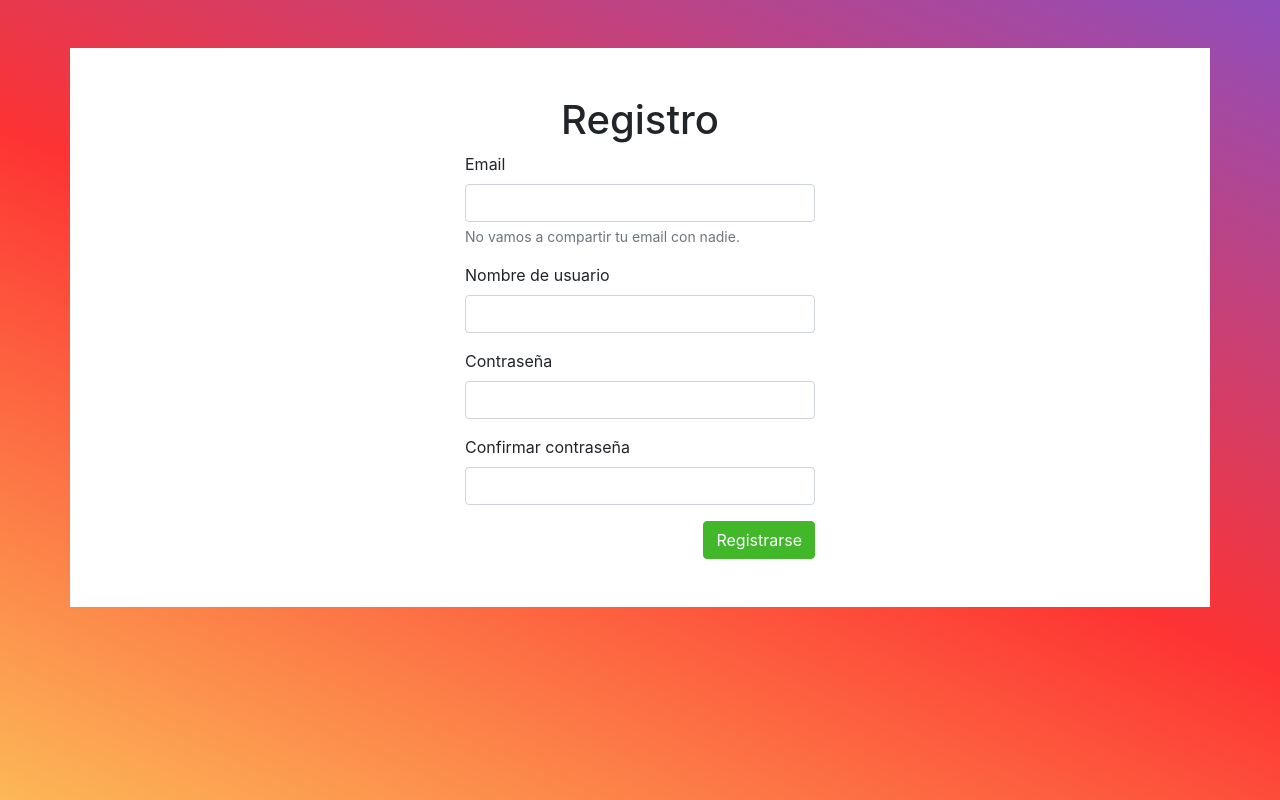
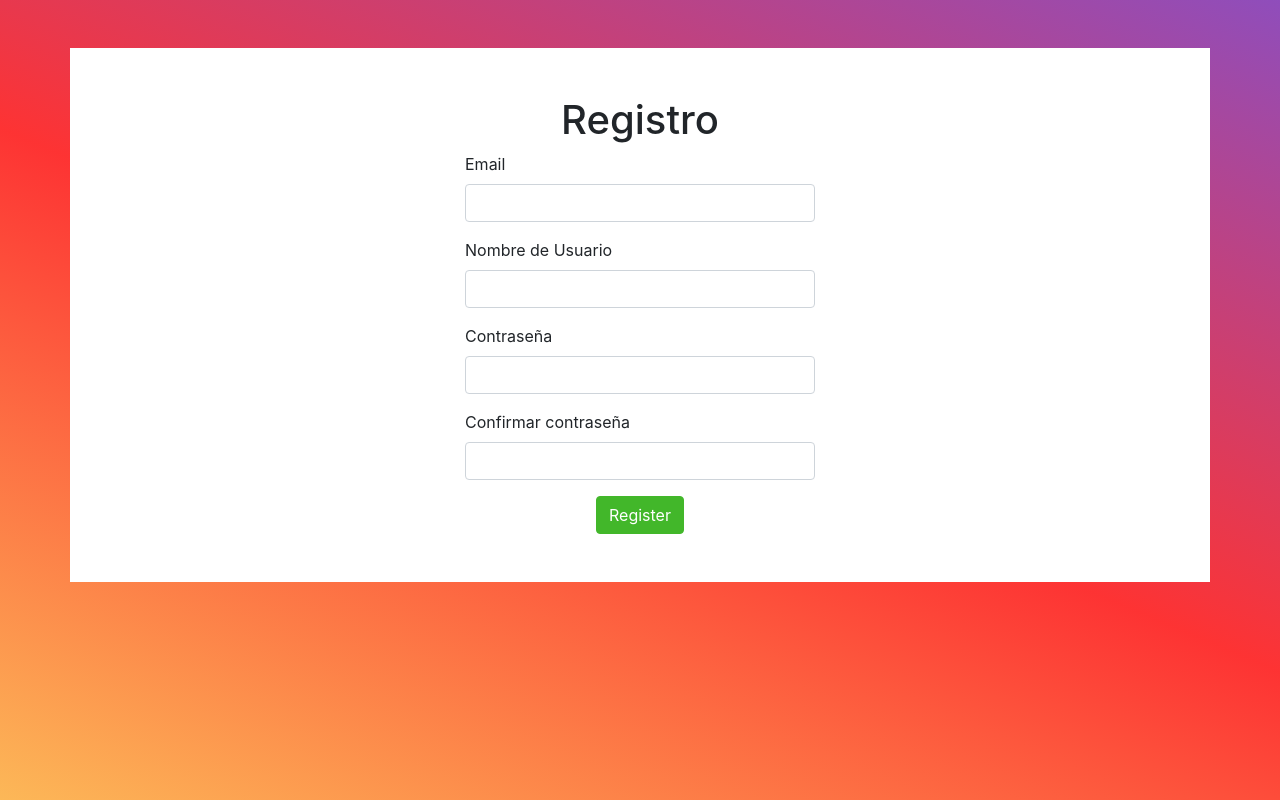
Before and after one commit to Federico-Benitez/Chat-App, a React (Create React App) app in the folder client/: page / in a window 1280 px wide. Built offline with nearby package versions, Linux system fonts and the light colour scheme.

Commit message:
Provider agregado y alertas en el form de registro

```diff
--- a/client/public/index.html
+++ b/client/public/index.html
@@ -7,7 +7,7 @@
     <meta name="theme-color" content="#000000" />
     <meta
       name="description"
-      content="Web site created using create-react-app"
+      content="App de mensajeria"
     />
     <link rel="apple-touch-icon" href="%PUBLIC_URL%/logo192.png" />
     <!--
@@ -24,7 +24,7 @@
       work correctly both with client-side routing and a non-root public URL.
       Learn how to configure a non-root public URL by running `npm run build`.
     -->
-    <title>React App</title>
+    <title>Messenger</title>
   </head>
   <body>
     <noscript>You need to enable JavaScript to run this app.</noscript>
--- /dev/null
+++ b/client/src/ApolloProvider.js
@@ -0,0 +1,15 @@
+import {
+  ApolloClient,
+  InMemoryCache,
+  ApolloProvider as Provider
+} from "@apollo/client";
+
+const client = new ApolloClient({
+  uri: "http://localhost:4000",
+
+  cache: new InMemoryCache()
+});
+
+export default function ApolloProvider(props) {
+  return <Provider client={client} {...props} />;
+}
--- a/client/src/App.js
+++ b/client/src/App.js
@@ -1,13 +1,17 @@
 import { Container } from "react-bootstrap";
+
+import ApolloProvider from "./ApolloProvider";
 
 import "./App.scss";
 import Register from "./pages/Register";
 
 function App() {
   return (
-    <Container className="pt-5">
-      <Register />
-    </Container>
+    <ApolloProvider>
+      <Container className="pt-5">
+        <Register />
+      </Container>
+    </ApolloProvider>
   );
 }
 
--- a/client/src/pages/Register.js
+++ b/client/src/pages/Register.js
@@ -1,5 +1,26 @@
 import React, { useState } from "react";
-import { Row, Col, Form, Button } from "react-bootstrap";
+import { Row, Col, Form, Button, Link } from "react-bootstrap";
+import { gql, useMutation } from "@apollo/client";
+
+const REGISTER_USER = gql`
+  mutation register(
+    $username: String!
+    $email: String!
+    $password: String!
+    $confirmPassword: String!
+  ) {
+    register(
+      username: $username
+      email: $email
+      password: $password
+      confirmPassword: $confirmPassword
+    ) {
+      username
+      email
+      createdAt
+    }
+  }
+`;
 
 export default function Register() {
   const [variables, setVariables] = useState({
@@ -8,54 +29,72 @@ export default function Register() {
     password: "",
     confirmPassword: ""
   });
+
+  const [errors, setErrors] = useState({});
+
+  const [registerUser, { loading }] = useMutation(REGISTER_USER, {
+    update(_, res) {
+      console.log(res);
+    },
+    onError: (err) => setErrors(err.graphQLErrors[0].extensions.errors)
+  });
+
   const submitRegisterForm = (e) => {
     e.preventDefault();
-    console.log(variables);
+    registerUser({ variables });
   };
   return (
     <Row className="bg-white py-5 justify-content-center">
-      <Col sm={8} md={6} lg={4} className>
+      <Col sm={8} md={6} lg={4}>
         <h1 className="text-center">Registro</h1>
-
         <Form onSubmit={submitRegisterForm}>
           <Form.Group>
-            <Form.Label>Email</Form.Label>
+            <Form.Label className={errors.email && "text-danger"}>
+              {errors.email ?? "Email"}
+            </Form.Label>
             <Form.Control
               type="email"
               value={variables.email}
+              className={errors.email && "is-invalid"}
               onChange={(e) =>
                 setVariables({ ...variables, email: e.target.value })
               }
             />
-            <Form.Text className="text-muted">
-              No vamos a compartir tu email con nadie.
-            </Form.Text>
           </Form.Group>
           <Form.Group>
-            <Form.Label>Nombre de usuario</Form.Label>
+            <Form.Label className={errors.username && "text-danger"}>
+              {errors.username ?? "Nombre de Usuario"}
+            </Form.Label>
             <Form.Control
               type="text"
               value={variables.username}
+              className={errors.username && "is-invalid"}
               onChange={(e) =>
                 setVariables({ ...variables, username: e.target.value })
               }
             />
           </Form.Group>
           <Form.Group>
-            <Form.Label>Contraseña</Form.Label>
+            <Form.Label className={errors.password && "text-danger"}>
+              {errors.password ?? "Contraseña"}
+            </Form.Label>
             <Form.Control
               type="password"
               value={variables.password}
+              className={errors.password && "is-invalid"}
               onChange={(e) =>
                 setVariables({ ...variables, password: e.target.value })
               }
             />
           </Form.Group>
           <Form.Group>
-            <Form.Label>Confirmar contraseña</Form.Label>
+            <Form.Label className={errors.confirmPassword && "text-danger"}>
+              {errors.confirmPassword ?? "Confirmar contraseña"}
+            </Form.Label>
             <Form.Control
               type="password"
               value={variables.confirmPassword}
+              className={errors.confirmPassword && "is-invalid"}
               onChange={(e) =>
                 setVariables({
                   ...variables,
@@ -64,10 +103,11 @@ export default function Register() {
               }
             />
           </Form.Group>
-          <div className="text-right">
-            <Button variant="success" type="submit">
-              Registrarse
+          <div className="text-center">
+            <Button variant="success" type="submit" disabled={loading}>
+              {loading ? "loading.." : "Register"}
             </Button>
+            <br />
           </div>
         </Form>
       </Col>
--- a/package.json
+++ b/package.json
@@ -8,7 +8,7 @@
     "sequelize": "^6.5.0"
   },
   "scripts": {
-    "dev": "nodemon server.js",
+    "dev": "nodemon server.js --ignore client/",
     "start": "node server.js"
   },
   "name": "chat-app",
```
